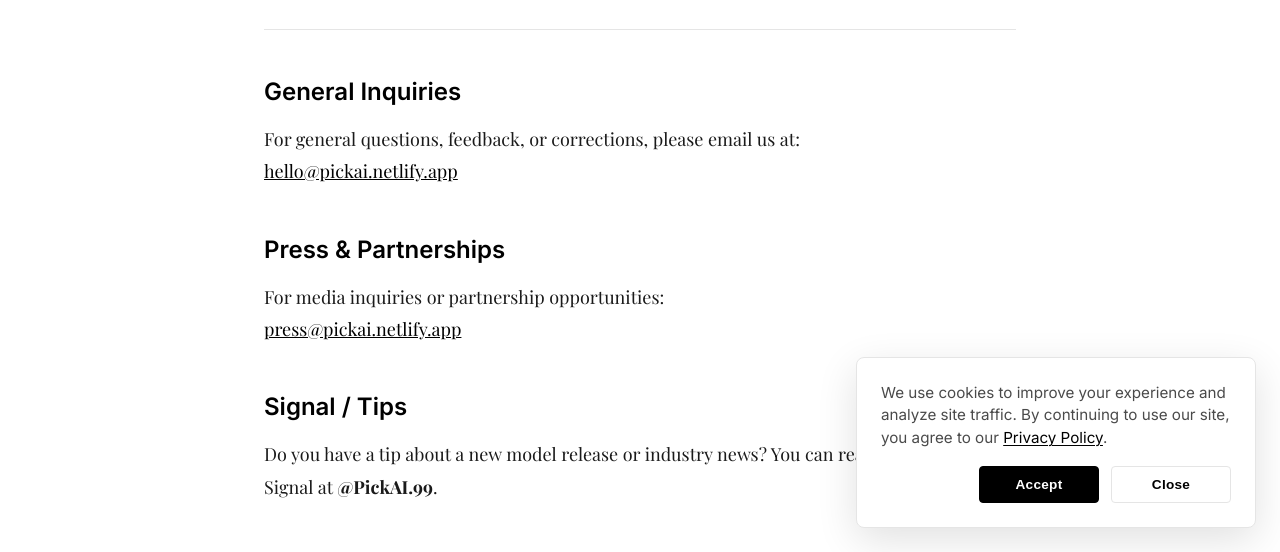
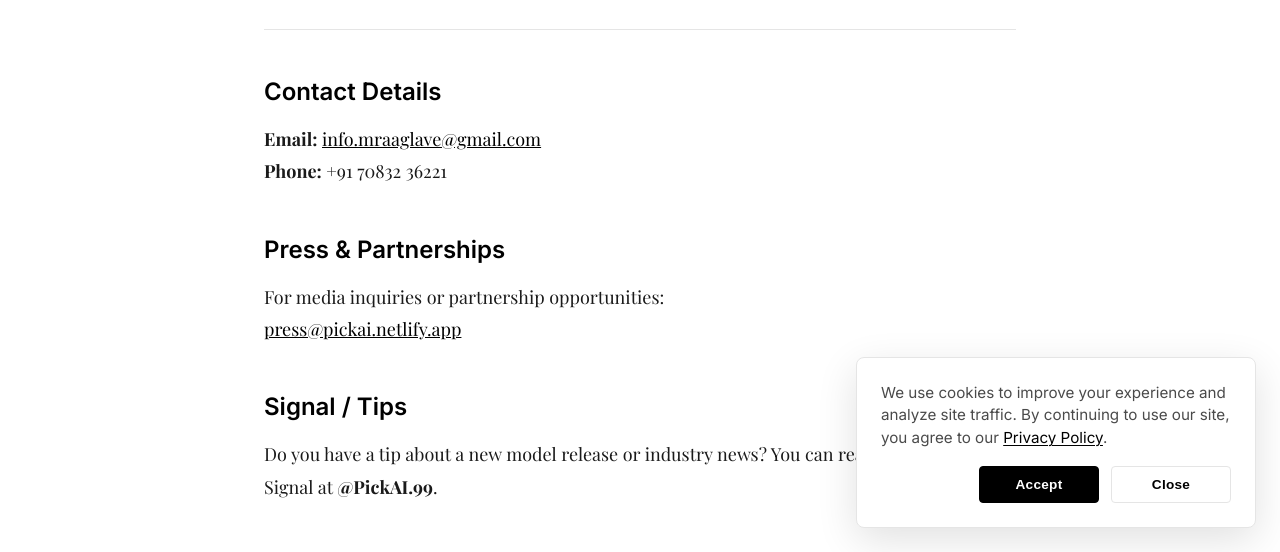
Before and after one commit to kforkaushal/PickAI, a plain HTML site: page contact.html in a window 1280 px wide. Shown: the part 248-800 px from the top of the page. Drawn offline with nearby package versions, Linux system fonts and the light colour scheme.

Commit message:
Update contact.html

```diff
--- a/contact.html
+++ b/contact.html
@@ -83,7 +83,8 @@
     }
     </script>
     <!-- Google Ad Blocker Recovery -->
-    <script async src="https://fundingchoicesmessages.google.com/i/pub-9227354288966999?ers=1"></script><script>(function() {function signalGooglefcPresent() {if (!window.frames['googlefcPresent']) {if (document.body) {const iframe = document.createElement('iframe'); iframe.style = 'width: 0; height: 0; border: none; z-index: -1000; left: -1000px; top: -1000px;'; iframe.style.display = 'none'; iframe.name = 'googlefcPresent'; document.body.appendChild(iframe);} else {setTimeout(signalGooglefcPresent, 0);}}}signalGooglefcPresent();})();</script>
+    <script async src="https://fundingchoicesmessages.google.com/i/pub-9227354288966999?ers=1"></script>
+    <script>(function () { function signalGooglefcPresent() { if (!window.frames['googlefcPresent']) { if (document.body) { const iframe = document.createElement('iframe'); iframe.style = 'width: 0; height: 0; border: none; z-index: -1000; left: -1000px; top: -1000px;'; iframe.style.display = 'none'; iframe.name = 'googlefcPresent'; document.body.appendChild(iframe); } else { setTimeout(signalGooglefcPresent, 0); } } } signalGooglefcPresent(); })();</script>
 
 </head>
 
@@ -123,10 +124,11 @@
         <section class="article-body">
             <hr style="border: 0; border-top: 1px solid var(--color-border); margin: 0 0 40px 0;">
 
-            <h3>General Inquiries</h3>
-            <p>For general questions, feedback, or corrections, please email us at:<br>
-                <a href="mailto:hello@pickai.netlify.app"
-                    style="color: var(--color-text-primary); text-decoration: underline;">hello@pickai.netlify.app</a>
+            <h3>Contact Details</h3>
+            <p>
+                <strong>Email:</strong> <a href="mailto:info.mraaglave@gmail.com"
+                    style="color: var(--color-text-primary); text-decoration: underline;">info.mraaglave@gmail.com</a><br>
+                <strong>Phone:</strong> +91 70832 36221
             </p>
 
             <h3>Press & Partnerships</h3>
```
